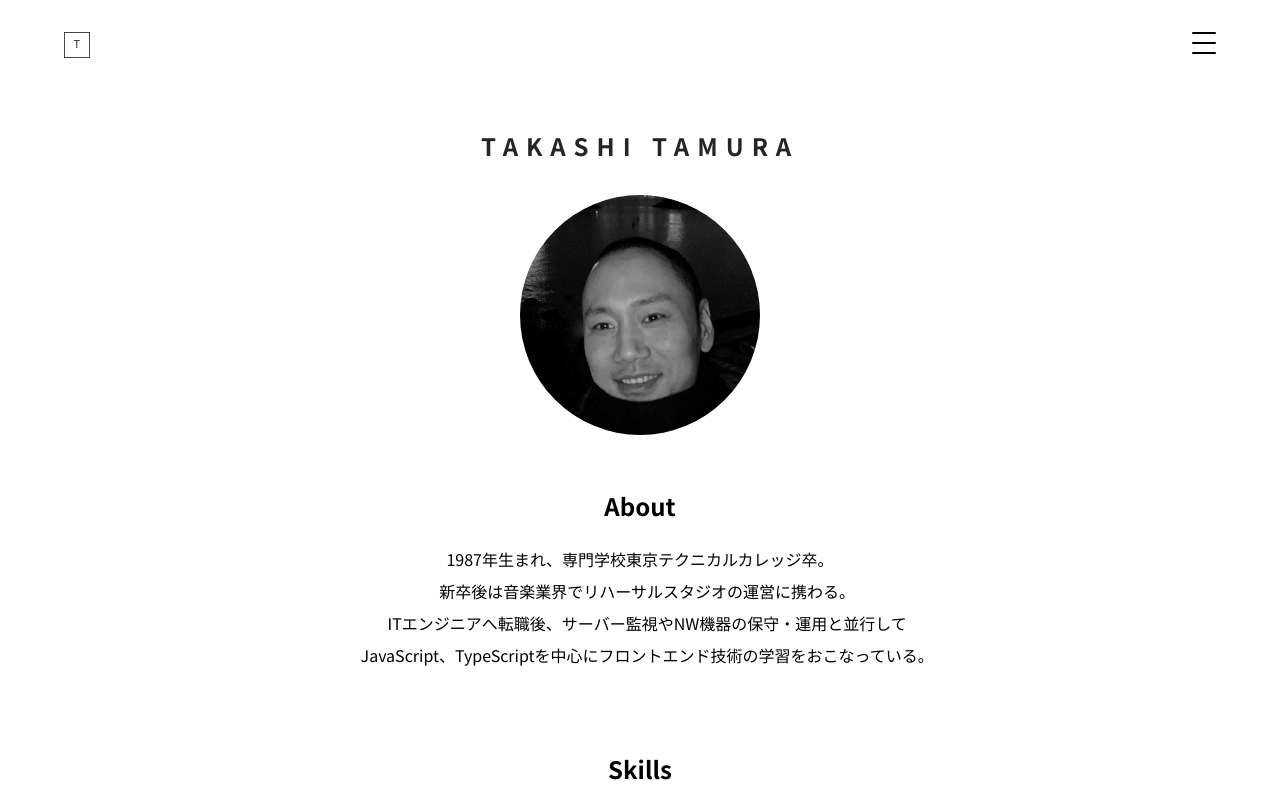
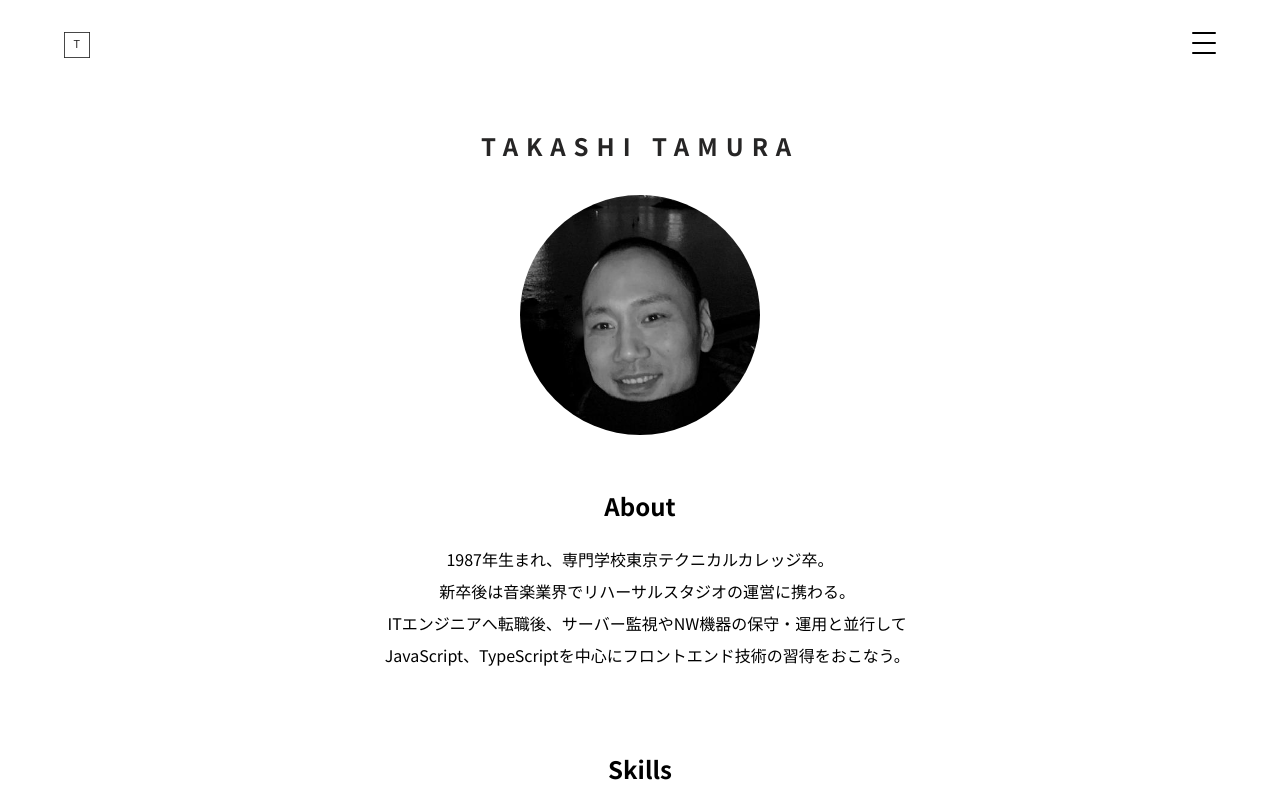
Before and after one commit to tam-t-3/Takashi-Tamura-Mysite, a React (Create React App) app: page / in a window 1280 px wide. Shown: the top 800 px of the page. Built offline with nearby package versions, Linux system fonts and the light colour scheme; the HTML template or start-up script is replaced by a standard one.

Commit message:
fixed profile text

```diff
--- a/src/Constant/strings.ts
+++ b/src/Constant/strings.ts
@@ -21,7 +21,7 @@ export const aboutTxt = {
   profile: `1987年生まれ、専門学校東京テクニカルカレッジ卒。
     新卒後は音楽業界でリハーサルスタジオの運営に携わる。
     ITエンジニアへ転職後、サーバー監視やNW機器の保守・運用と並行して
-    JavaScript、TypeScriptを中心にフロントエンド技術の学習をおこなっている。
+    JavaScript、TypeScriptを中心にフロントエンド技術の習得をおこなう。
     `,
   "about-detail": "",
   skills:
```
